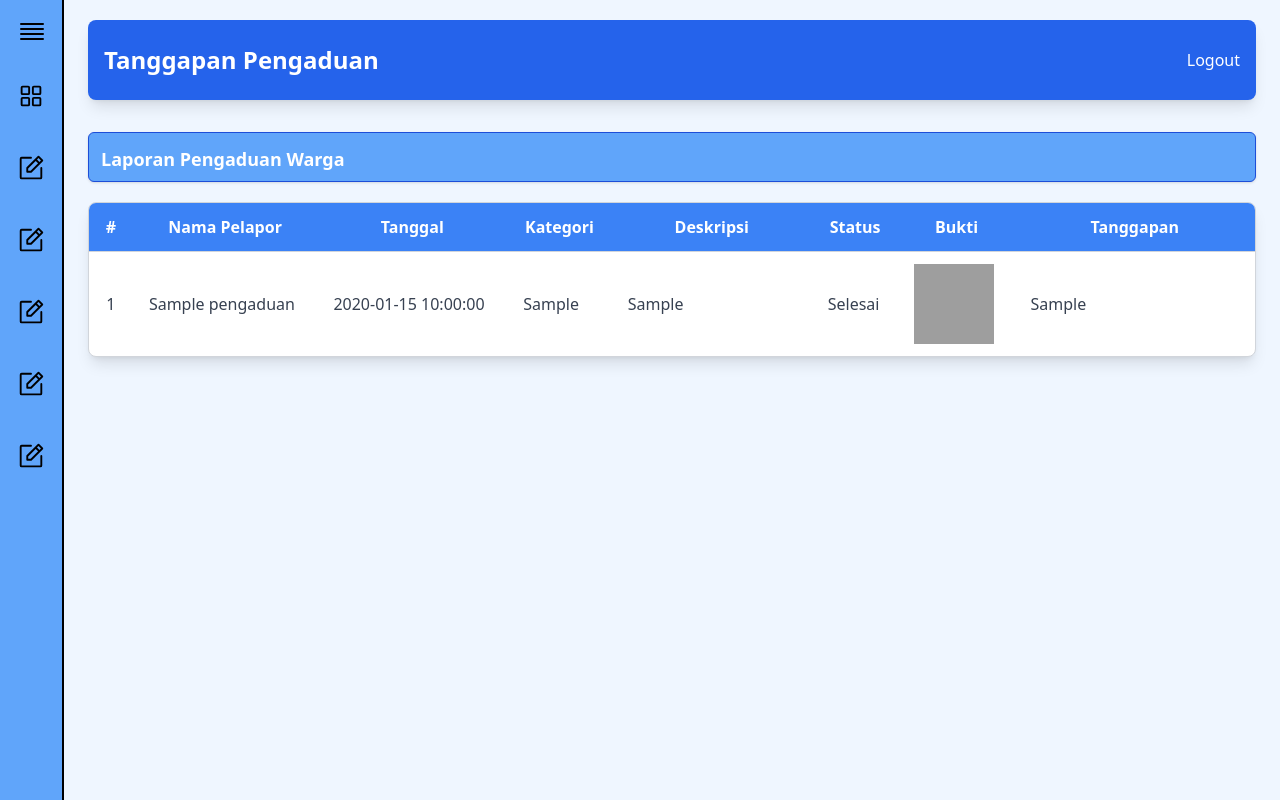
After one commit to revisi-lagi/project-web-novia, a CodeIgniter app: page /project-web-novia/CWarga/menu_tanggapan_pengaduan in a window 1280 px wide. The commit adds this page. Run offline with CodeIgniter, Linux system fonts and the light colour scheme; the visitor is signed in with stand-in values (Sample User, id 1); tables that the repository leaves empty or names only in its code hold one stand-in row (values such as "Sample post"); some libraries are stand-ins or nearby versions; grey boxes are pictures that could not be loaded.

Commit message:
feat: menambahkan fitur menu tanggapan pengaduan di pages warga berdasarkan warga yang sedang login

```diff
--- a/application/controllers/CAuth.php
+++ b/application/controllers/CAuth.php
@@ -57,8 +57,9 @@ class CAuth extends CI_Controller
 				//cek password
 				if (password_verify($password, $user['password'])) {
 					$data = [
+						'id' => $user['id'],
 						'email' => $user['email'],
-						'role_id' => $user['role_id']
+						'role_id' => $user['role_id'],
 					];
 					$this->session->set_userdata($data);
 					if ($user['role_id'] == 1) {
--- a/application/controllers/CWarga.php
+++ b/application/controllers/CWarga.php
@@ -49,6 +49,17 @@ class CWarga extends CI_Controller
         $this->load->view('Template/footer');
     }
 
+    public function menu_tanggapan_pengaduan()
+    {
+        $user_id = $this->session->userdata('id');
+        $data['pengaduan'] = $this->MWarga->get_pengaduan_by_user_id($user_id);
+
+        $this->load->view('Template/header');
+        $this->load->view('Template/sidebar_pages_warga');
+        $this->load->view('Pages/Warga/tanggapan_pengaduan', $data);
+        $this->load->view('Template/footer');
+    }
+
     public function menu_konsultasi()
     {
         $this->load->view('Template/header');
@@ -73,6 +84,7 @@ class CWarga extends CI_Controller
         } else {
             // Data dari Form
             $data = [
+                'user_id' => $this->input->post('user_id'),
                 'nama' => $this->input->post('nama'),
                 'alamat' => $this->input->post('alamat'),
                 'telepon' => $this->input->post('telepon'),
--- a/application/models/MWarga.php
+++ b/application/models/MWarga.php
@@ -32,6 +32,12 @@ class MWarga extends CI_Model
         return $this->db->update('konsultasi', ['tanggapan' => $data['tanggapan'], 'tanggal_tanggapan' => $data['tanggal_tanggapan']]);
     }
 
-
-
+    public function get_pengaduan_by_user_id($user_id)
+    {
+        $this->db->select('pengaduan.*, user.*');
+        $this->db->from('pengaduan');
+        $this->db->join('user', 'pengaduan.user_id = user.id', 'left');
+        $this->db->where('pengaduan.user_id', $user_id);
+        return $this->db->get()->result_array();
     }
+}
--- a/application/views/Template/sidebar_pages_warga.php
+++ b/application/views/Template/sidebar_pages_warga.php
@@ -54,6 +54,13 @@
                 <span id="aboutText" class="hidden">Tanggapan</span>
             </a>
 
+            <a href="<?= base_url('CWarga/menu_tanggapan_pengaduan') ?>" class="p-4 flex items-center space-x-4 font-semibold hover:bg-white hover:text-black group rounded-lg">
+                <svg xmlns="http://www.w3.org/2000/svg" width="32" height="32" fill="#000000" viewBox="0 0 256 256">
+                    <path d="M229.66,58.34l-32-32a8,8,0,0,0-11.32,0l-96,96A8,8,0,0,0,88,128v32a8,8,0,0,0,8,8h32a8,8,0,0,0,5.66-2.34l96-96A8,8,0,0,0,229.66,58.34ZM124.69,152H104V131.31l64-64L188.69,88ZM200,76.69,179.31,56,192,43.31,212.69,64ZM224,128v80a16,16,0,0,1-16,16H48a16,16,0,0,1-16-16V48A16,16,0,0,1,48,32h80a8,8,0,0,1,0,16H48V208H208V128a8,8,0,0,1,16,0Z"></path>
+                </svg>
+                <span id="aboutText" class="hidden">Tanggapan Pengaduan</span>
+            </a>
+
         </div>
     </div>
 
--- a/application/views/pages/Admin/data_warga.php
+++ b/application/views/pages/Admin/data_warga.php
@@ -95,7 +95,9 @@
 
         fetch("<?= base_url('CAdmin/update_data_warga') ?>", {
                 method: "POST",
-        headers: { "Content-Type": "application/x-www-form-urlencoded" },
+                headers: {
+                    "Content-Type": "application/x-www-form-urlencoded"
+                },
                 body: `id=${id}&nama_warga=${namaInput}&nik=${nikInput}&alamat=${alamatInput}&jenis_kelamin=${jenisKelaminInput}`
             }).then(response => response.json())
             .then(data => {
@@ -115,7 +117,6 @@
                     alert("Gagal memperbarui data.");
                 }
             }).catch(error => console.error("Error:", error));
-
 </script>
 
 }
--- a/application/views/pages/Warga/index.php
+++ b/application/views/pages/Warga/index.php
@@ -20,6 +20,7 @@
 
     <div class="w-full mt-5 bg-white border border-gray-300 rounded-lg shadow-lg p-6">
         <h2 class="text-xl font-bold text-gray-800 mb-4">Informasi Terkini</h2>
+        <h1>halo selamat datang <?= $this->session->userdata('id') ?></h1>
         <p class="text-gray-600">Selamat datang di portal pengaduan dan konsultasi warga. Silakan ajukan pengaduan dan konsultasi Anda melalui menu yang tersedia.</p>
     </div>
 </div>
--- a/application/views/pages/Warga/pengaduan.php
+++ b/application/views/pages/Warga/pengaduan.php
@@ -22,6 +22,7 @@
 
             <div class="w-full mt-3 p-4 bg-gray-100 border border-gray-300 rounded-md">
                 <div class="space-y-4">
+                    <input type="text" name="user_id" value="<?= $this->session->userdata('id') ?>" hidden>
                     <div class="flex flex-col">
                         <label for="nama" class="font-medium">Nama</label>
                         <input name="nama" type="text" class="w-full p-2 border border-gray-400 rounded-md">
--- /dev/null
+++ b/application/views/pages/Warga/tanggapan_pengaduan.php
@@ -0,0 +1,71 @@
+<div class="w-full h-screen px-6 overflow-y-auto bg-blue-50">
+    <div class="w-full h-[80px] mt-5 flex items-center justify-between p-4 bg-blue-600 text-white shadow-lg rounded-lg">
+        <h1 class="text-2xl font-bold">Tanggapan Pengaduan</h1>
+        <a href="<?= base_url('CAuth/logout') ?>" class="text-white hover:text-gray-200 font-medium">Logout</a>
+    </div>
+
+    <div class="w-full h-[50px] mt-8 p-3 bg-blue-400 text-white font-bold border border-blue-700 rounded-md shadow">
+        <h1 class="text-lg">Laporan Pengaduan Warga </h1>
+    </div>
+
+    <?php if ($this->session->flashdata('success')) : ?>
+        <div class="bg-green-500 text-white p-3 my-4 rounded-md shadow">
+            <?= $this->session->flashdata('success'); ?>
+        </div>
+    <?php elseif ($this->session->flashdata('error')) : ?>
+        <div class="bg-red-500 text-white p-3 my-4 rounded-md shadow">
+            <?= $this->session->flashdata('error'); ?>
+        </div>
+    <?php endif; ?>
+
+    <div class="w-full mt-5 overflow-x-auto bg-white border border-gray-300 rounded-lg shadow-lg">
+        <table class="w-full table-auto border-collapse">
+            <thead>
+                <tr class="bg-blue-500 text-white">
+                    <th class="px-4 py-3">#</th>
+                    <th class="px-4 py-3">Nama Pelapor</th>
+                    <th class="px-4 py-3">Tanggal</th>
+                    <th class="px-4 py-3">Kategori</th>
+                    <th class="px-4 py-3">Deskripsi</th>
+                    <th class="px-4 py-3">Status</th>
+                    <th class="px-4 py-3">Bukti</th>
+                    <th class="px-4 py-3">Tanggapan</th>
+                </tr>
+            </thead>
+            <tbody class="text-gray-700">
+                <?php if (!empty($pengaduan)): ?>
+                    <?php foreach ($pengaduan as $key => $item): ?>
+                        <tr class="border-t border-gray-300">
+                            <td class="px-4 py-3 text-center"><?= $key + 1 ?></td>
+                            <td class="px-4 py-3"><?= htmlspecialchars($item['nama']) ?></td>
+                            <td class="px-4 py-3"><?= htmlspecialchars($item['tanggal']) ?></td>
+                            <td class="px-4 py-3"><?= htmlspecialchars($item['kategori']) ?></td>
+                            <td class="px-4 py-3" style="width:200px;"><?= htmlspecialchars($item['deskripsi']) ?></td>
+                            <td class="px-4 py-3"><?= $item['status'] ?></td>
+                            <td class="px-4 py-3">
+                                <?php if (!empty($item['bukti'])): ?>
+                                    <a href="<?= base_url('assets/uploads/' . $item['bukti']) ?>" target="_blank">
+                                        <img src="<?= base_url('assets/uploads/' . $item['bukti']) ?>" alt="Bukti" class="w-20 h-20 object-cover hover:scale-110 transition">
+                                    </a>
+                                <?php else: ?>
+                                    <span class="text-gray-500">Tidak ada bukti</span>
+                                <?php endif; ?>
+                            </td>
+                            <td class="px-4 py-3">
+                                <?php if (!empty($item['tanggapan'])): ?>
+                                    <p class="text-gray-700" style="width: 200px;"><?= htmlspecialchars($item['tanggapan']) ?></p>
+                                <?php else: ?>
+                                    <p class="text-center"> - Belum Diproses - </p>
+                                <?php endif; ?>
+                            </td>
+                        </tr>
+                    <?php endforeach; ?>
+                <?php else: ?>
+                    <tr>
+                        <td colspan="8" class="text-center py-4">Tidak ada data pengaduan.</td>
+                    </tr>
+                <?php endif; ?>
+            </tbody>
+        </table>
+    </div>
+</div>
```
Also changed, not shown: assets/uploads/1741450992_Letter_mark_B_for_bread-removebg-preview.png (added). Lines whose indentation alone changed are shown as unchanged.
